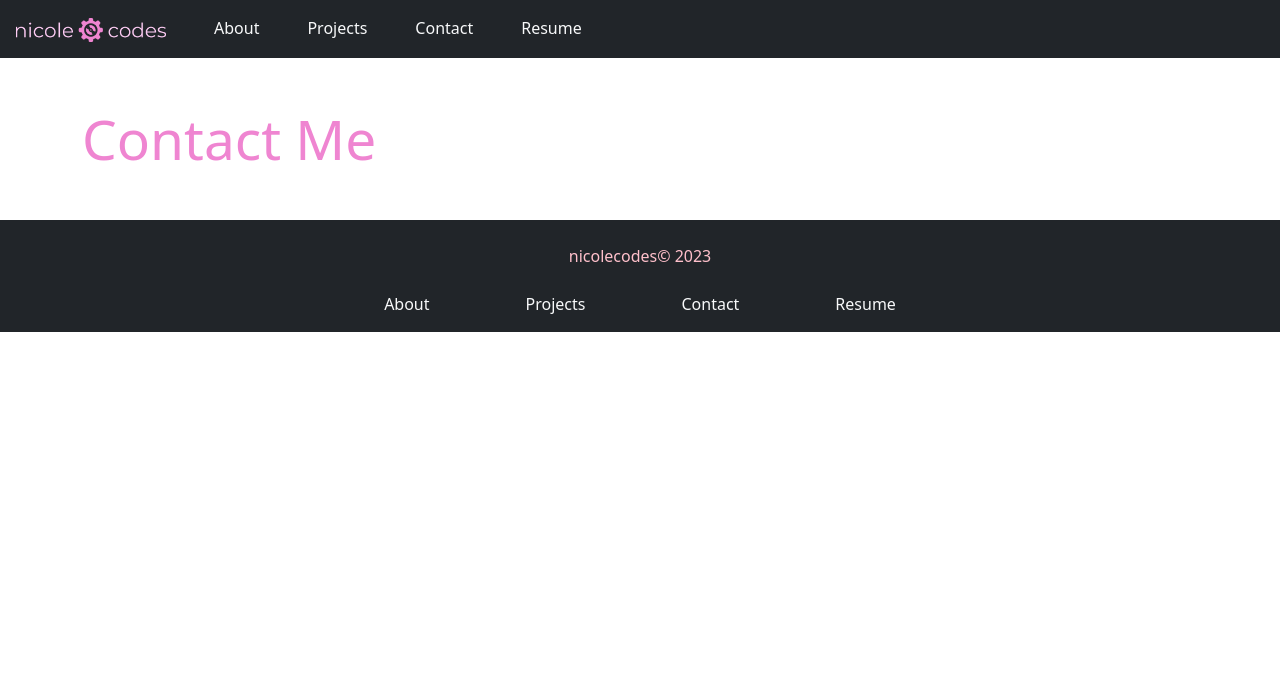
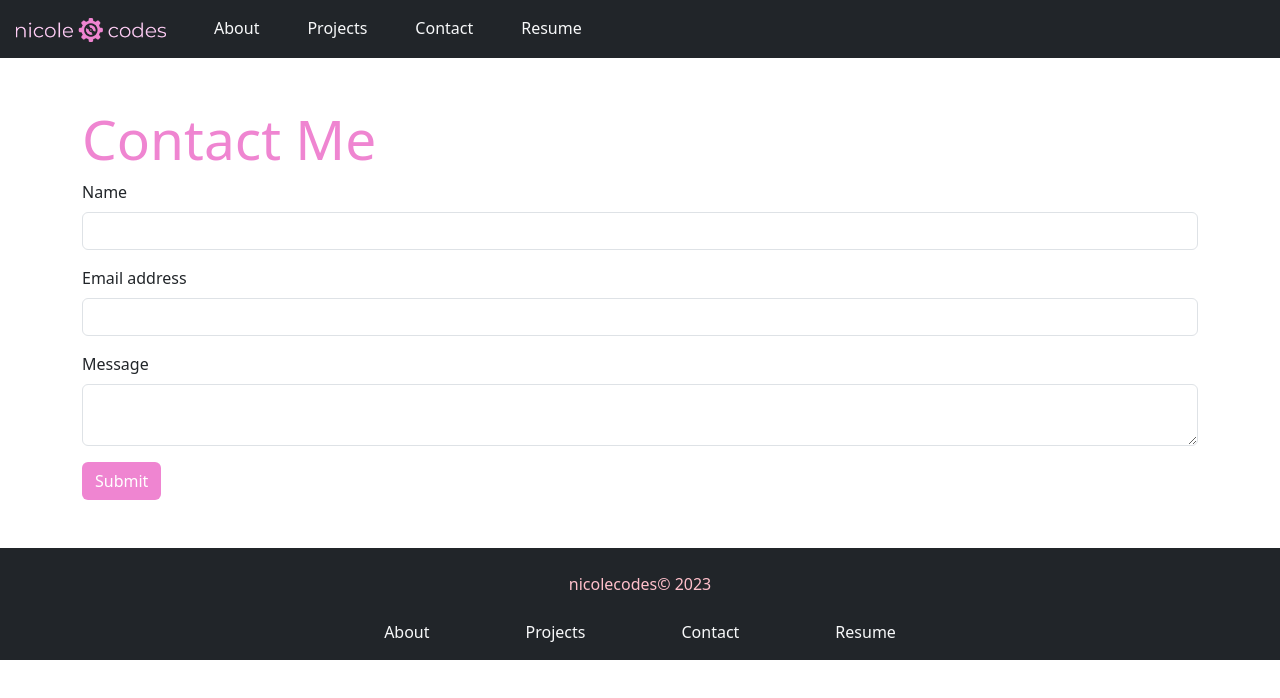
Before and after one commit to nstark12/react-portfolio, a React (Vite) app: page /contact in a window 1280 px wide. Shown: the top 698 px of the page. Built offline with nearby package versions, Linux system fonts and the light colour scheme.

Commit message:
contact page done

```diff
--- a/src/components/Contact.jsx
+++ b/src/components/Contact.jsx
@@ -1,8 +1,39 @@
+import { useState, useEffect } from 'react'
+import Form from './Form.jsx'
+
 const Contact = () => {
+
+    const [formState, setFormState] = useState({
+        name: '',
+        email: '',
+        message: ''
+    })
+
+    const handleInputChange = e => {
+        setFormState({
+            ...formState,
+            [e.target.name]: e.target.value
+        })
+    }
+
+    const handleSubmit = e => {
+        e.preventDefault()
+        // reset inputs
+        setFormState({
+            name: '',
+            email: '',
+            message: ''
+        })
+    }
     return (
         <>
             <div className="container contact my-5">
                 <h1>Contact Me</h1>
+                <Form
+                    formState={formState}
+                    handleInputChange={handleInputChange}
+                    handleSubmit={handleSubmit}
+                />
 
             </div>
         </>
--- a/src/components/Form.jsx
+++ b/src/components/Form.jsx
@@ -1,5 +1,57 @@
-const Form = () => {
-
-}
+    const Form = props => {
+        return (
+          <form onSubmit={props.handleSubmit}>
+            <div className="mb-3">
+              <label
+                htmlFor="exampleInputEmail1"
+                className="form-label"
+              >
+                Name
+              </label>
+              <input
+                name="name"
+                value={props.formState.name}
+                onChange={props.handleInputChange}
+                type="text"
+                className="form-control"
+                required
+              />
+            </div>
+            <div className="mb-3">
+              <label
+                htmlFor="exampleInputEmail1"
+                className="form-label"
+              >
+                Email address
+              </label>
+              <input
+                name="email"
+                value={props.formState.email}
+                onChange={props.handleInputChange}
+                type="email"
+                className="form-control"
+                required
+              />
+            </div>
+            <div className="mb-3">
+              <label
+                htmlFor="exampleInputPassword1"
+                className="form-label"
+              >
+                Message
+              </label>
+              <textarea
+                name="message"
+                value={props.formState.message}
+                onChange={props.handleInputChange}
+                type="text"
+                className="form-control"
+                required
+              />
+            </div>
+            <button type="submit" className="btn">Submit</button>
+          </form>
+        )
+      }
 
 export default Form
--- a/src/custom-style.css
+++ b/src/custom-style.css
@@ -1,5 +1,17 @@
 :root {
     --main-color: #EF85D1;
+    --accent-color: #97417f;
+}
+
+button.btn {
+    background: var(--main-color);
+    color: white;
+}
+
+button.btn:hover {
+    background: var(--accent-color);
+    cursor: pointer;
+    color: white;
 }
 
 nav img,
@@ -88,7 +100,6 @@ footer img {
     margin: 15px;
 }
 
-
 @media(max-width: 600px) {
     .hero {
         height: 400px;
```
